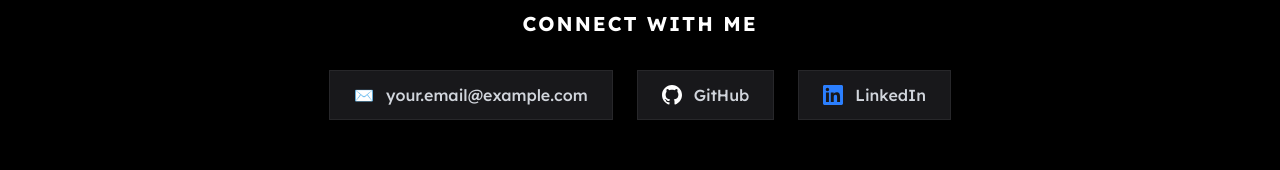
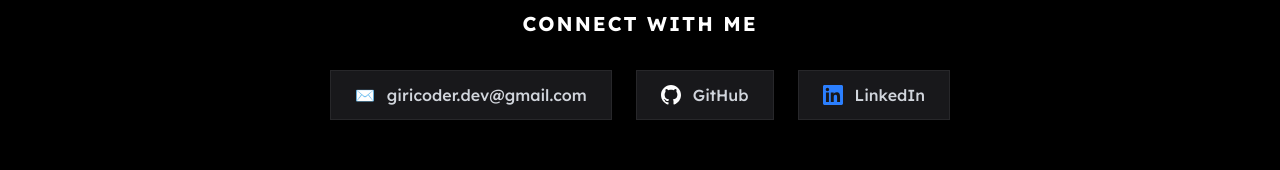
Before and after one commit to Giridharan0624/my-portfolio, a Next.js app: page / in a window 1280 px wide. Shown: the part 5213-5383 px from the top of the page. Built offline with nearby package versions, Linux system fonts and the light colour scheme; no server answers; the database is empty.

Commit message:
contact info update

```diff
--- a/components/Contact.tsx
+++ b/components/Contact.tsx
@@ -25,14 +25,14 @@ export default function Contact({ id }: { id?: string }) {
                     </h3>
                     <div className="flex flex-wrap justify-center gap-6">
                         <a
-                            href="mailto:your.email@example.com"
+                            href="mailto:giricoder.dev@gmail.com"
                             className="flex items-center gap-3 px-6 py-3 bg-zinc-900 text-gray-300 hover:text-white hover:bg-zinc-800 border border-zinc-800 transition-all font-medium group"
                         >
                             <span className="text-red-600 group-hover:scale-110 transition-transform">✉️</span>
-                            your.email@example.com
+                            giricoder.dev@gmail.com
                         </a>
                         <a
-                            href="https://github.com/yourusername"
+                            href="https://github.com/Giridharan0624"
                             target="_blank"
                             rel="noopener noreferrer"
                             className="flex items-center gap-3 px-6 py-3 bg-zinc-900 text-gray-300 hover:text-white hover:bg-zinc-800 border border-zinc-800 transition-all font-medium group"
@@ -43,7 +43,7 @@ export default function Contact({ id }: { id?: string }) {
                             GitHub
                         </a>
                         <a
-                            href="https://linkedin.com/in/yourusername"
+                            href="https://www.linkedin.com/in/giridharan0624/"
                             target="_blank"
                             rel="noopener noreferrer"
                             className="flex items-center gap-3 px-6 py-3 bg-zinc-900 text-gray-300 hover:text-white hover:bg-zinc-800 border border-zinc-800 transition-all font-medium group"
```
